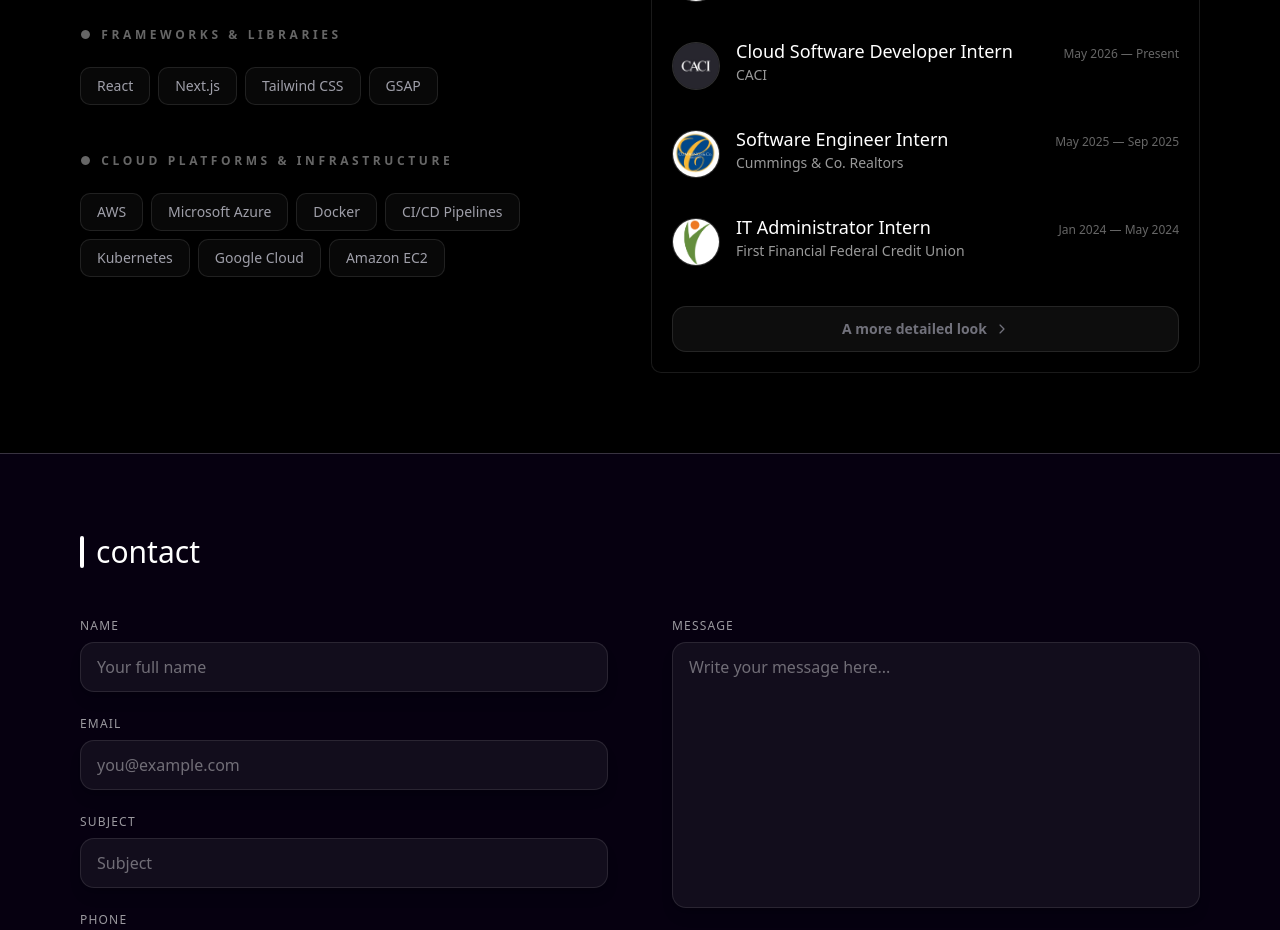
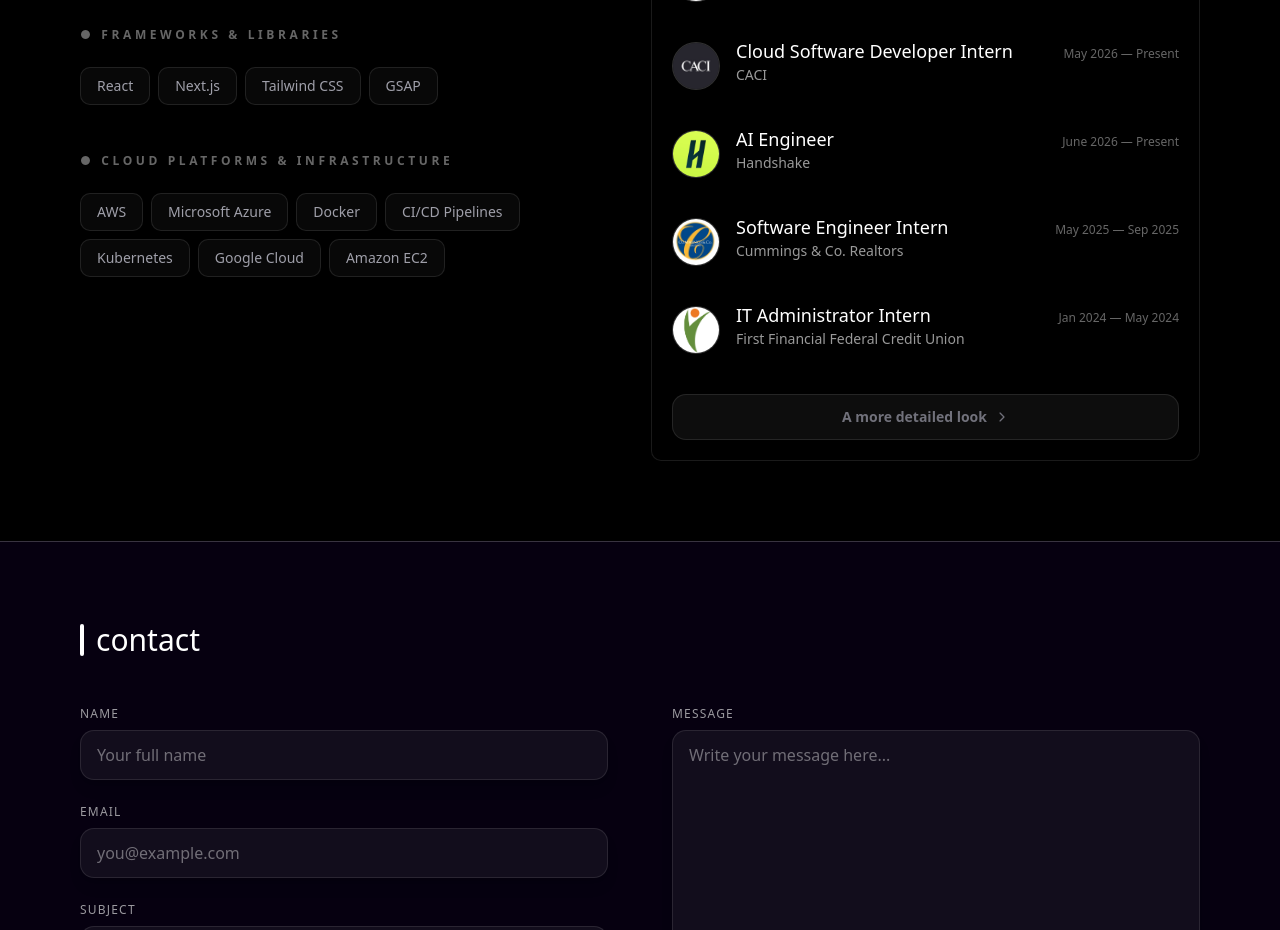
Before and after one commit to BekzodDjumanov/Portfolio, a Next.js app: page / in a window 1280 px wide. Shown: the part 1220-2150 px from the top of the page. Built offline with nearby package versions, Linux system fonts and the light colour scheme; a web font is replaced by a local one.

Commit message:
implemented new role

```diff
--- a/app/page.tsx
+++ b/app/page.tsx
@@ -677,6 +677,33 @@ export default function Home() {
                   <div className="flex gap-4">
                     <div className="w-12 h-12 rounded-full overflow-hidden bg-white/10 border border-white/10 flex items-center justify-center flex-shrink-0">
                       <img
+                        src="/images/handshake.png"
+                        alt="icon"
+                        className="w-full h-full object-cover"
+                      />
+                    </div>
+
+                    <div>
+                      <h3 className="lg:text-lg text-[16px] leading-none sm:text-sm">
+                        AI Engineer
+                      </h3>
+                      <p className="text-[14px] lg:text-sm opacity-60 mt-2 leading-none">
+                        Handshake
+                      </p>
+                      <p className="text-[12px] font-medium opacity-40 mt-2 sm:hidden">
+                        June 2026 — Present
+                      </p>
+                    </div>
+                  </div>
+                  <span className="hidden sm:block text-xs font-medium opacity-40 pt-1 whitespace-nowrap">
+                    June 2026 — Present
+                  </span>
+                </div>
+
+                <div className="flex flex-col sm:flex-row sm:justify-between items-start group gap-4 sm:gap-0">
+                  <div className="flex gap-4">
+                    <div className="w-12 h-12 rounded-full overflow-hidden bg-white/10 border border-white/10 flex items-center justify-center flex-shrink-0">
+                      <img
                         src="/images/cummings.png"
                         alt="icon"
                         className="w-full h-full object-cover"
--- a/app/resume/page.tsx
+++ b/app/resume/page.tsx
@@ -94,6 +94,15 @@ export default function Projects() {
         "Proposed a more optimized and efficient solution for deploying company services, bypassing upstream bottlenecks and significantly improving orchestration for future developers.",
       website: "https://www.caci.com",
       stock: "https://finance.yahoo.com/quote/CACI",
+    },
+    {
+      date: "June 2026 — Present",
+      role: "AI Engineer",
+      company: "Handshake",
+      logo: "/images/handshake.png",
+      description:
+        "Facilitated and integrated agentic workflows, partnering with major corporations through contracted work.",
+      website: "https://joinhandshake.com/",
     },
     {
       date: "May 2025 — Sep 2025",
```
Also changed, not shown: public/images/handshake.png (added).
